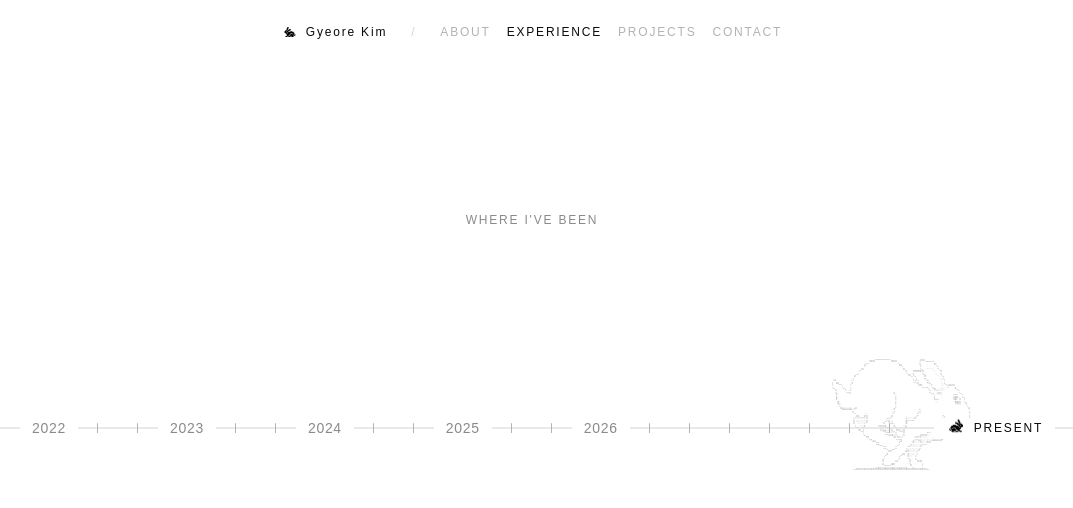
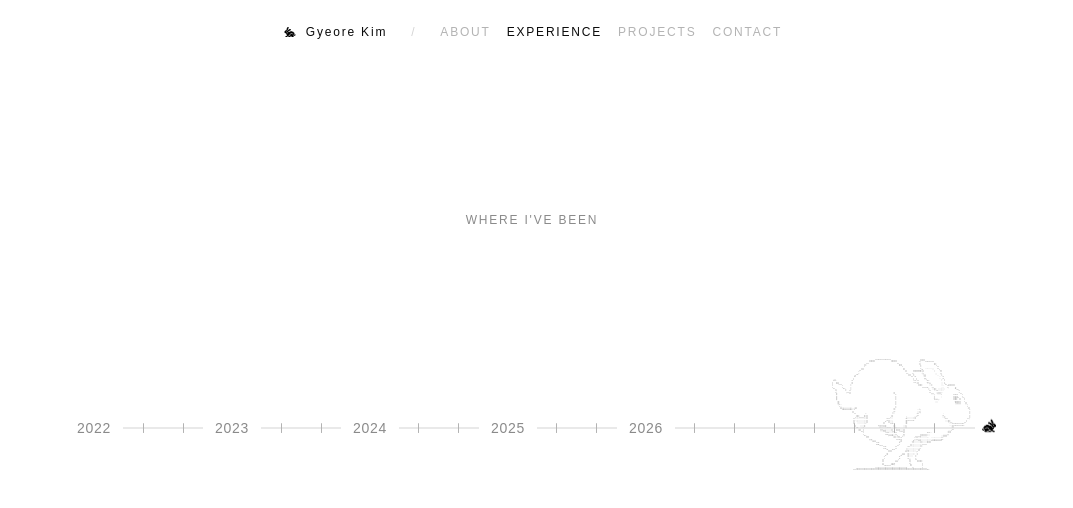
Before and after one commit to gyesswhat/gyesswhat.github.io, a React (Vite) app: page / in a window 1280 px wide. Both pictures are taken after a click on the button "EXPERIENCE". Shown: the top 508 px of the page, without its empty margins (108-1181 px from the left). Built offline with nearby package versions, Linux system fonts and the light colour scheme; a web font is replaced by a local one.

Commit message:
style(experience): line runs from 2022 to the rabbit only, no PRESENT label

```diff
--- a/src/components/tabs/ExperienceTab.tsx
+++ b/src/components/tabs/ExperienceTab.tsx
@@ -43,7 +43,8 @@ export default function ExperienceTab({ onOpenProject }: ExperienceTabProps) {
 
       <div className="scrollbar-none w-full overflow-x-auto">
         <div className="relative mx-auto flex h-80 w-max items-center px-32">
-          <div className="absolute left-0 right-0 top-1/2 h-px -translate-y-1/2 bg-[var(--gray-200)]" />
+          {/* line runs from the first year to just short of the rabbit (strip has px-32) */}
+          <div className="absolute left-[8.75rem] right-[9.5rem] top-1/2 h-px -translate-y-1/2 bg-[var(--gray-200)]" />
 
           {nodes.map((node) => {
             if (node.kind === "year") {
@@ -95,10 +96,11 @@ export default function ExperienceTab({ onOpenProject }: ExperienceTabProps) {
           })}
 
           {/* still running */}
-          <span className="relative z-10 ml-6 flex items-center gap-2 bg-[var(--bg)] px-3">
-            <img src="/logo.svg" alt="" className="h-5 w-5 -scale-x-100 animate-[hop_0.6s_ease-in-out_infinite]" />
-            <span className="text-xs tracking-[0.15em] text-[var(--fg)]">PRESENT</span>
-          </span>
+          <img
+            src="/logo.svg"
+            alt="present"
+            className="relative z-10 ml-6 h-5 w-5 -scale-x-100 animate-[hop_0.6s_ease-in-out_infinite]"
+          />
         </div>
       </div>
     </div>
```
